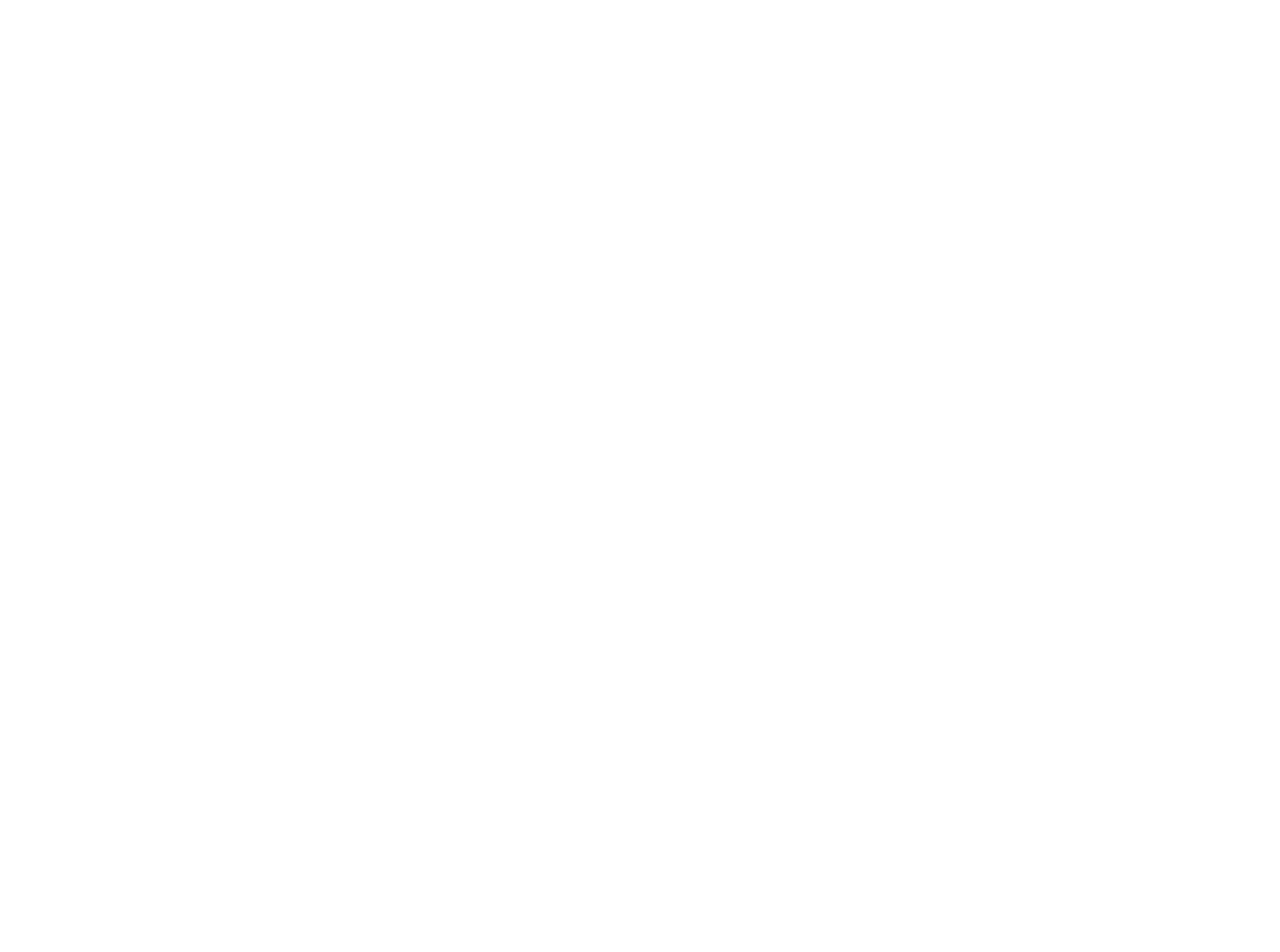
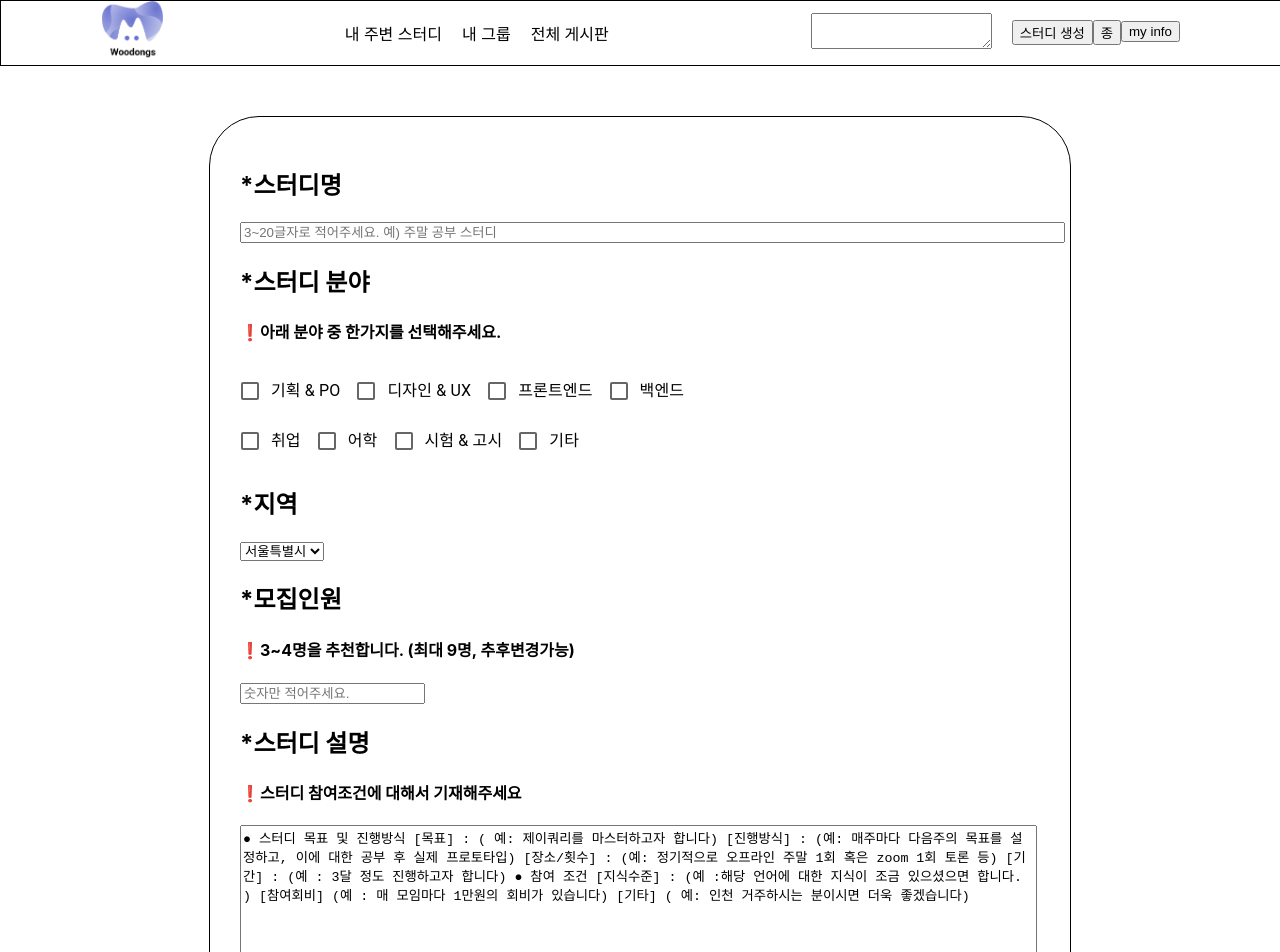
Before and after one commit to SEB-team44/woodongs, a React (Create React App) app in the folder client/: page /AddStudy in a window 1280 px wide. Before the commit this address had no page. Shown: the top 952 px of the page. Before the commit the page ends 800 px from the top, so only its background shows below. Built offline with nearby package versions, Linux system fonts and the light colour scheme.

Commit message:
add study

```diff
--- a/client/fake-server/db.json
+++ b/client/fake-server/db.json
@@ -64,8 +64,8 @@
   "comment": [
     {
       "name": "김영하",
-      "content": "안녕하세요 스터디에 가입하고 싶어 댓글을 남기게 되었습니다. 혹시 1:1 채팅 요청드려도 될까요?",
-      "id": 2
+      "content": "ㅋㅋㅋㅋㅋ저장되나요",
+      "id": 3
     }
   ]
 }
--- a/client/public/index.html
+++ b/client/public/index.html
@@ -26,7 +26,8 @@
     -->
     <title>Woodongs</title>
   </head>
-  <bodys>
+
+  <body>
     <div id="root"></div>
   </body>
 </html>
--- a/client/src/App.js
+++ b/client/src/App.js
@@ -1,11 +1,11 @@
 import React from "react";
-
 import { BrowserRouter, Routes, Route } from "react-router-dom";
 import Initial from "./Initial";
 import Main from "./pages/Main/Main";
 import Login from "./pages/Member/Login";
 import SignUp from "./pages/Member/SignUp";
 import Recruit from "./pages/Recruit/Recruit";
+import AddStudy from "./pages/AddStudy";
 
 function App() {
   return (
@@ -16,7 +16,8 @@
           <Route path="/" element={<Initial />} />
           <Route path="/login" element={<Login />} />
           <Route path="/SignUp" element={<SignUp />} />
-          <Route path="/recruit" element={<Recruit/>} />
+          <Route path="/recruit" element={<Recruit />} />
+          <Route path="/AddStudy" element={<AddStudy />} />
         </Routes>
       </BrowserRouter>
     </>
--- a/client/src/Initial.js
+++ b/client/src/Initial.js
@@ -1,15 +1,27 @@
 import React from "react";
 import { Link } from "react-router-dom";
+import styled from "styled-components";
 
+const InitialStyled = styled.div`
+  .container {
+    display: flex;
+    align-items: center;
+    justify-content: center;
+    height: 100vh;
+    background-color: #dedede;
+  }
+`;
 const Initial = () => {
   return (
-    <>
-      <div className="logo">
-        <Link to={"/login"}>
-          <img src={require("../src/img/logo.png")} />
-        </Link>
+    <InitialStyled>
+      <div className="container">
+        <div className="logo">
+          <Link to={"/login"}>
+            <img src={require("../src/img/logo.png")} />
+          </Link>
+        </div>
       </div>
-    </>
+    </InitialStyled>
   );
 };
 
--- /dev/null
+++ b/client/src/pages/AddStudy.js
@@ -0,0 +1,107 @@
+import React, { useState } from "react";
+import styled from "styled-components";
+import Navbar from "./Main/Navbar";
+import Checkbox from "@mui/material/Checkbox";
+import FormGroup from "@mui/material/FormGroup";
+import FormControlLabel from "@mui/material/FormControlLabel";
+import Button from "@mui/material/Button";
+
+const AddStudyStyled = styled.div`
+  .add_container {
+    align-items: center;
+    justify-content: center;
+    margin: 50px auto;
+    border: 1px solid black;
+    border-radius: 50px;
+    padding: 30px;
+    width: 800px;
+  }
+  .submit {
+    display: flex;
+    align-items: center;
+    justify-content: center;
+  }
+  .submit-button {
+    background-color: #6787f6;
+  }
+  .form-group {
+    display: inline-block;
+    width: 500px;
+    line-height: 50px;
+  }
+`;
+const CATEGORY_LIST = [
+  { id: 0, data: "기획 & PO" },
+  { id: 1, data: "디자인 & UX" },
+  { id: 2, data: "프론트엔드" },
+  { id: 3, data: "백엔드" },
+  { id: 4, data: "취업" },
+  { id: 5, data: "어학" },
+  { id: 6, data: "시험 & 고시" },
+  { id: 7, data: "기타" },
+];
+const AddStudy = () => {
+  return (
+    <>
+      <AddStudyStyled>
+        <Navbar />
+        <div className="add_container">
+          <h2>*스터디명</h2>
+          <input
+            type="text"
+            placeholder="3~20글자로 적어주세요. 예) 주말 공부 스터디"
+            size="100"
+          />
+          <h2>*스터디 분야</h2>
+          <h4>❗️아래 분야 중 한가지를 선택해주세요.</h4>
+          <div className="checkbox">
+            <FormGroup className="form-group">
+              <FormControlLabel control={<Checkbox />} label="기획 & PO" />
+              <FormControlLabel control={<Checkbox />} label="디자인 & UX" />
+              <FormControlLabel control={<Checkbox />} label="프론트엔드" />
+              <FormControlLabel control={<Checkbox />} label="백엔드" />
+              <FormControlLabel control={<Checkbox />} label="취업" />
+              <FormControlLabel control={<Checkbox />} label="어학" />
+              <FormControlLabel control={<Checkbox />} label="시험 & 고시" />
+              <FormControlLabel control={<Checkbox />} label="기타" />
+            </FormGroup>
+          </div>
+          <h2>*지역</h2>
+
+          <select className="region">
+            <option value="region">서울특별시</option>
+            <option value="region">경기도</option>
+            <option value="region">강원도</option>
+            <option value="region">충청북도</option>
+            <option value="region">충청남도</option>
+            <option value="region">전라북도</option>
+            <option value="region">전라남도</option>
+            <option value="region">경상북도</option>
+            <option value="region">경상남도</option>
+            <option value="region">제주도</option>
+          </select>
+          <h2>*모집인원</h2>
+          <h4>❗️3~4명을 추천합니다. (최대 9명, 추후변경가능)</h4>
+          <input type="text" placeholder="숫자만 적어주세요. " size="20" />
+          <h2>*스터디 설명</h2>
+          <h4>❗️스터디 참여조건에 대해서 기재해주세요</h4>
+          <textarea rows="15" cols="97" placeholder="내용을 입력해주세요.">
+            ● 스터디 목표 및 진행방식 [목표] : ( 예: 제이쿼리를 마스터하고자
+            합니다) [진행방식] : (예: 매주마다 다음주의 목표를 설정하고, 이에
+            대한 공부 후 실제 프로토타입) [장소/횟수] : (예: 정기적으로 오프라인
+            주말 1회 혹은 zoom 1회 토론 등) [기간] : (예 : 3달 정도 진행하고자
+            합니다) ● 참여 조건 [지식수준] : (예 :해당 언어에 대한 지식이 조금
+            있으셨으면 합니다. ) [참여회비] (예 : 매 모임마다 1만원의 회비가
+            있습니다) [기타] ( 예: 인천 거주하시는 분이시면 더욱 좋겠습니다)
+          </textarea>
+          <div className="submit">
+            <Button className="submit-button" variant="contained">
+              작성완료
+            </Button>
+          </div>
+        </div>
+      </AddStudyStyled>
+    </>
+  );
+};
+export default AddStudy;
--- a/client/src/pages/Main/Navbar.js
+++ b/client/src/pages/Main/Navbar.js
@@ -1,5 +1,6 @@
 import React from "react";
 import styled from "styled-components";
+import { Link } from "react-router-dom";
 
 const StyledNav = styled.div`
   .header-container {
@@ -75,7 +76,9 @@
               </div>
               <div className="info-box">
                 <div className="new-study-btn">
-                  <button>스터디 생성</button>
+                  <Link to="/AddStudy">
+                    <button>스터디 생성</button>
+                  </Link>
                 </div>
                 <div className="alert-btn">
                   <button>종</button>
--- a/client/src/pages/Member/Login.js
+++ b/client/src/pages/Member/Login.js
@@ -12,7 +12,10 @@
 import Typography from "@mui/material/Typography";
 import Container from "@mui/material/Container";
 import Main from "../Main/Main";
+import SignUp from "../Member/SignUp";
+
 import { FacebookLoginButton } from "react-social-login-buttons";
+import { GoogleLoginButton } from "react-social-login-buttons";
 import { createTheme, ThemeProvider } from "@mui/material/styles";
 import { Link as Links } from "react-router-dom";
 
@@ -36,7 +39,7 @@
 
 const theme = createTheme();
 
-export default function SignIn() {
+export default function Login() {
   const handleSubmit = (event) => {
     event.preventDefault();
     const data = new FormData(event.currentTarget);
@@ -94,6 +97,7 @@
               control={<Checkbox value="remember" color="primary" />}
               label="Remember me"
             />
+            <Links to="/main">
               <Button
                 type="submit"
                 fullWidth
@@ -102,6 +106,7 @@
               >
                 Login
               </Button>
+            </Links>
             <Grid container>
               <Grid item xs>
                 <Link href="#" variant="body2">
@@ -114,14 +119,12 @@
                 </Link>
               </Grid>
             </Grid>
+            <div className="social_login">
+              <FacebookLoginButton onClick={() => alert("Hello")} />
+              <GoogleLoginButton onClick={() => alert("Hello")} />
+            </div>
           </Box>
         </Box>
-        <>
-          <div className="logincontainer"></div>
-          <Links to="/main">
-            <button>메인으로 이동</button>
-          </Links>
-        </>
         <Copyright sx={{ mt: 8, mb: 4 }} />
       </Container>
     </ThemeProvider>
```
Also changed, not shown: client/src/pages/Member/SignUp.js (+0 -10 lines). Lines whose indentation alone changed are shown as unchanged.
